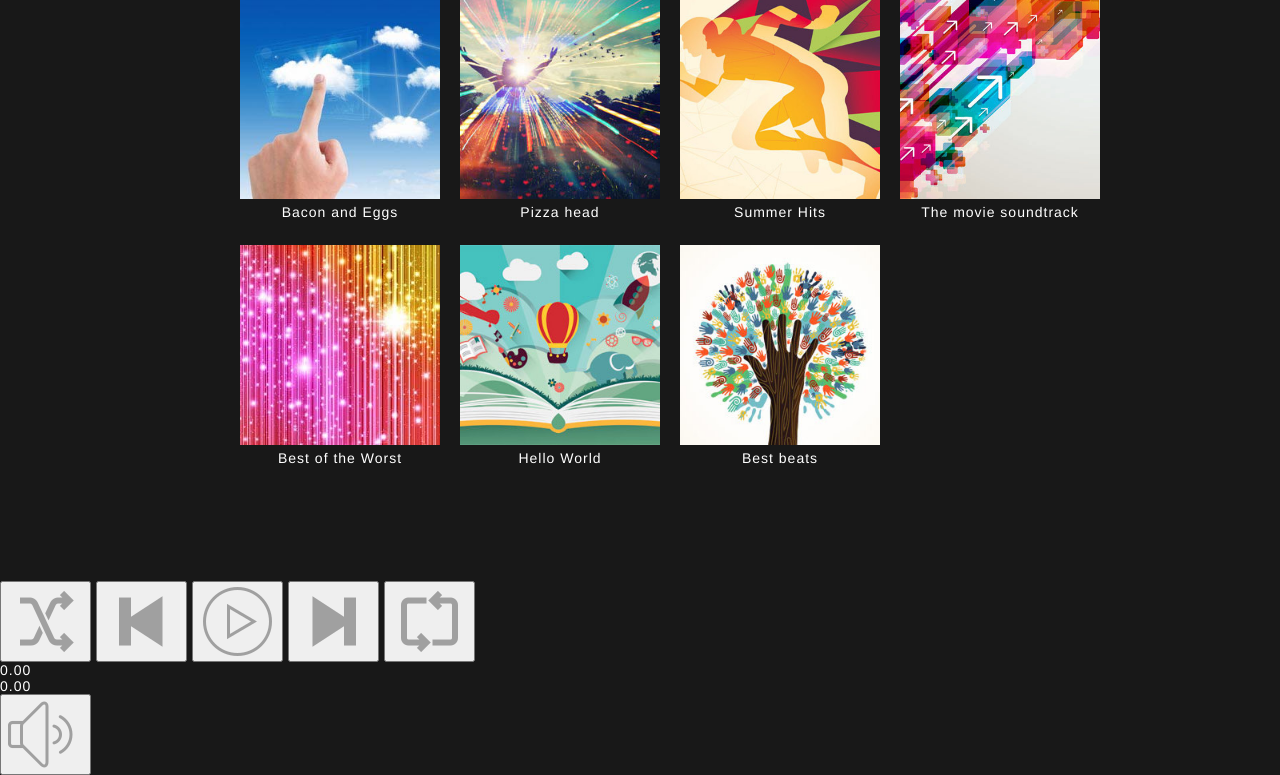
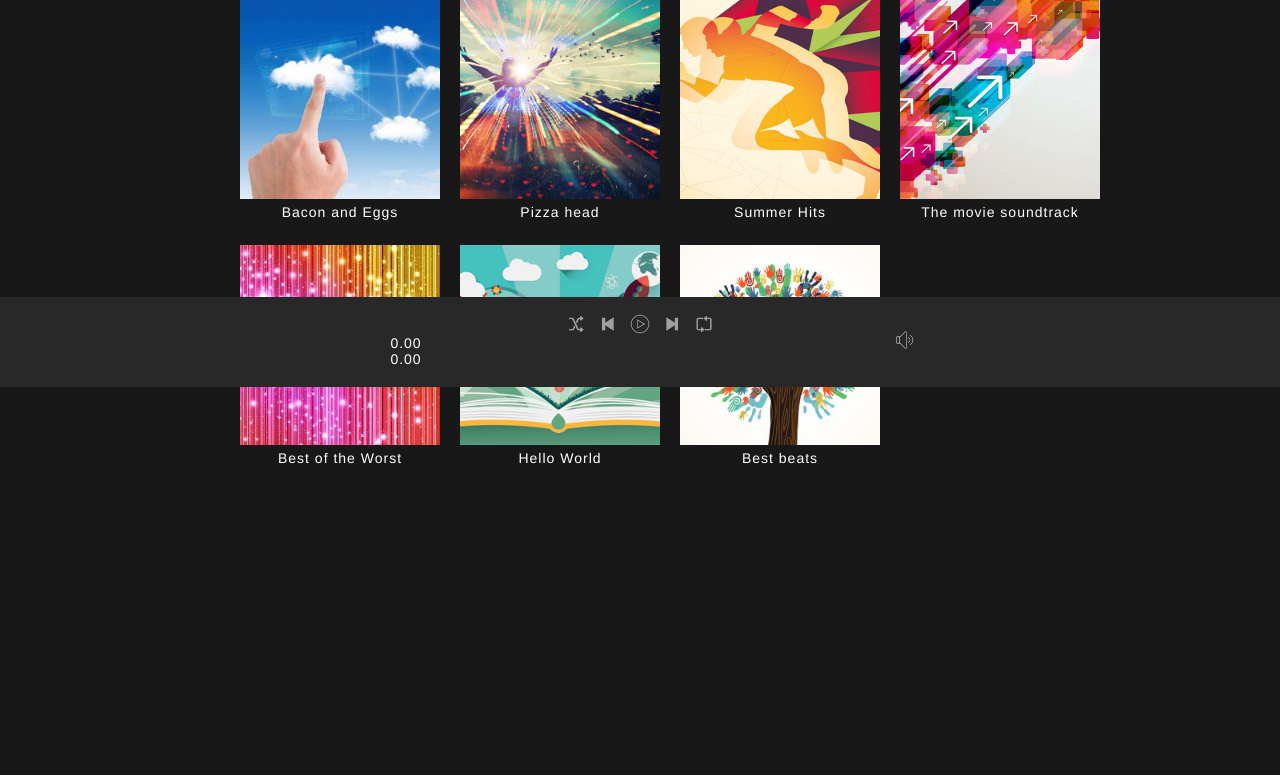
Before and after one commit to marb61a/php_muzak, a PHP site: page /index.php in a window 1280 px wide. Shown: the part 413-1188 px from the top of the page. After the commit the page ends 877 px from the top, so only its background shows below. Run offline with PHP 8.4, Linux system fonts and the light colour scheme; the template is opened without the code that fills it, so the values that code supplies are empty; the visitor is signed in with stand-in values (Sample User, id 1); data comes from the database, SQL or seed files in the repository; some libraries are stand-ins or nearby versions.

Commit message:
added player styling to styles.css

```diff
--- a/assets/css/style.css
+++ b/assets/css/style.css
@@ -18,6 +18,61 @@ body {
 	background-color: #181818;
 	font-size: 14px;
 	min-width: 720px;
+}
+
+#nowPlayingBarContainer {
+    width: 100%;
+    background-color: #282828;
+    bottom: 0;
+    position: fixed;
+    min-width: 620px;
+}
+
+#nowPlayingBar {
+    display: flex;
+    height: 90px;
+    padding: 16px;
+    box-sizing: border-box;
+}
+
+#nowPlayingLeft,
+#nowPlayingRight {
+    width: 30%;
+    min-width: 180px;
+}
+
+#nowPlayingRight {
+    position: relative;
+    margin-top: 16px;
+}
+
+#nowPlayingCenter {
+    width: 40%;
+    max-width: 700px;
+    display: flex;
+    flex-direction: column;
+    align-items: center;
+}
+
+#nowPlayingBar .content {
+    width: 100%;
+    height: 57px;
+}
+
+.playerControls .buttons {
+    margin: 0 auto;
+    display: table;
+}
+
+.controlButton {
+    background-color: transparent;
+    border: none;
+    vertical-align: middle;
+}
+
+.controlButton img {
+    width: 20px;
+    height: 20px;
 }
 
 .logo {
```
